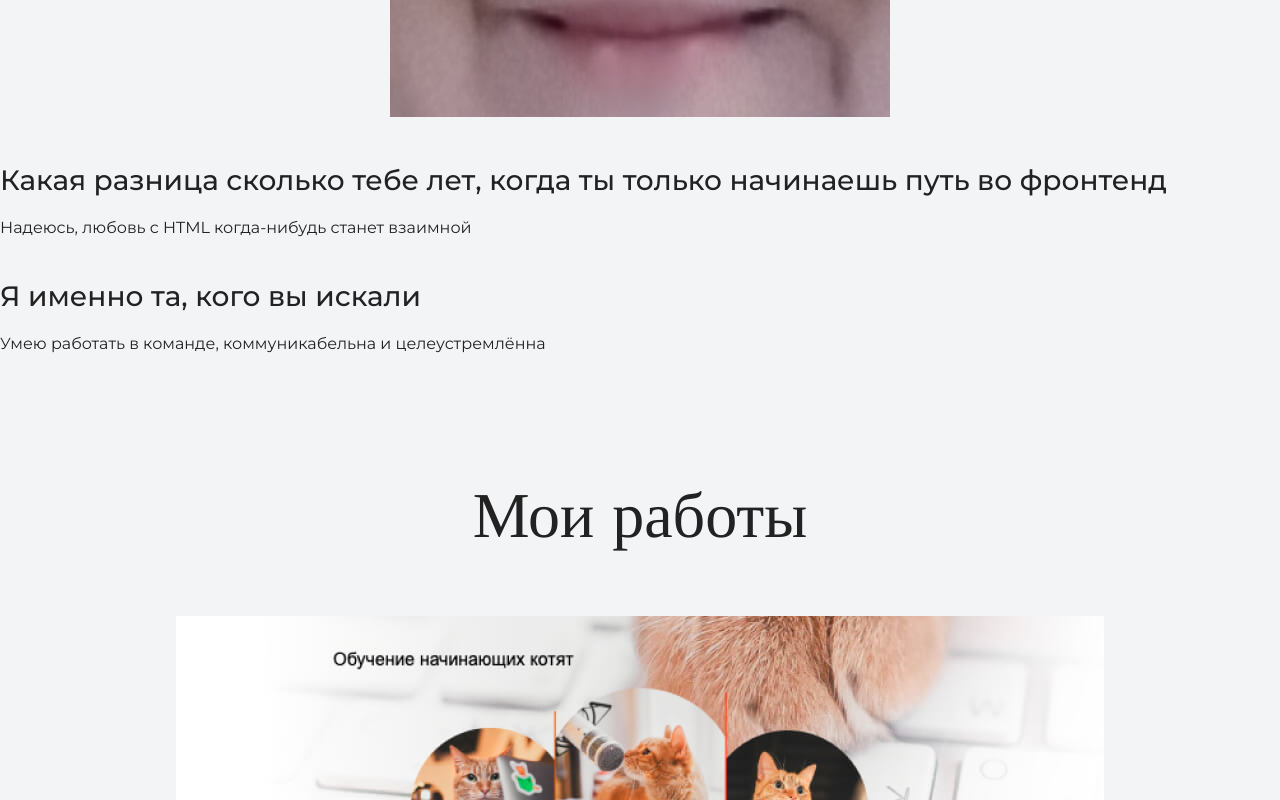
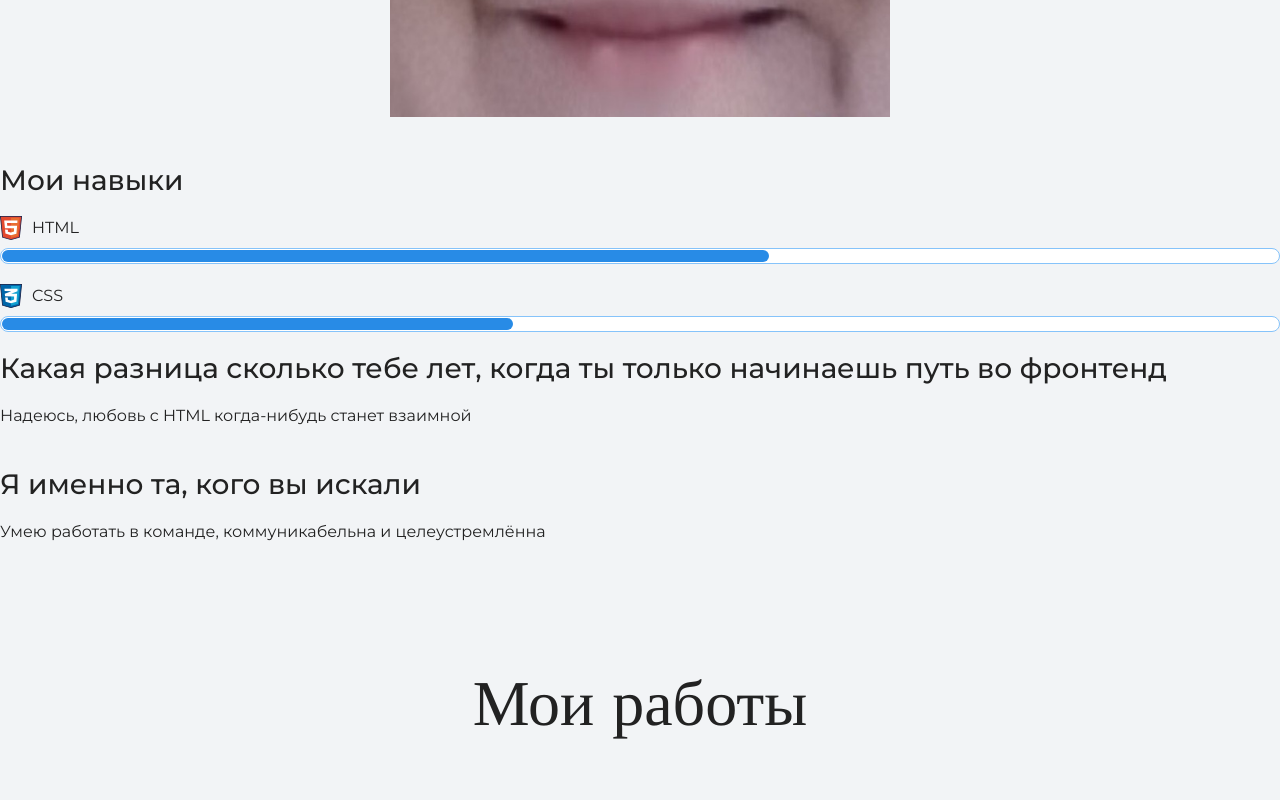
Before and after one commit to svetamoroz/itscoldhere, a plain HTML site: page index.html in a window 1280 px wide. Shown: the part 1619-2419 px from the top of the page. Drawn offline with nearby package versions, Linux system fonts and the light colour scheme.

Commit message:
the part about my skills added

```diff
--- a/index.html
+++ b/index.html
@@ -11,7 +11,7 @@
     <header class="page-header">
       <div class="container">telegram: @sveta
       <br><a class="header-phone" href="mailto:jamesblonde@yandex.ru">jamesblonde@yandex.ru</a>
-      <br><a class="header-email" href="tel:+79992281488">+7 999 228 14 88</a>>
+      <br><a class="header-email" href="tel:+79992281488">+7 999 228 14 88</a>
     </div>
     </header>
 
@@ -27,6 +27,14 @@
       <figure class='user-image'>
       <img src="files/user.jpg" height="500" alt="Фото верстальщицы">
     </figure>
+    <div class="skills"> <h3>Мои навыки</h3>
+      <dl class='skills-list'>
+        <dt class="skill-html">HTML</dt>
+        <dd class="level"><div style="width: 60%">60%</div></dd>
+        <dt class="skill-css">CSS</dt>
+        <dd class="level"><div style="width: 40%">40%</div></dd>
+      </dl>
+    </div>
       <h3>Какая разница сколько тебе лет, когда ты только начинаешь путь во фронтенд</h3>
       <p>Надеюсь, любовь с HTML когда-нибудь станет взаимной</p>
       <h3>Я именно та, кого вы искали</h3>
```
